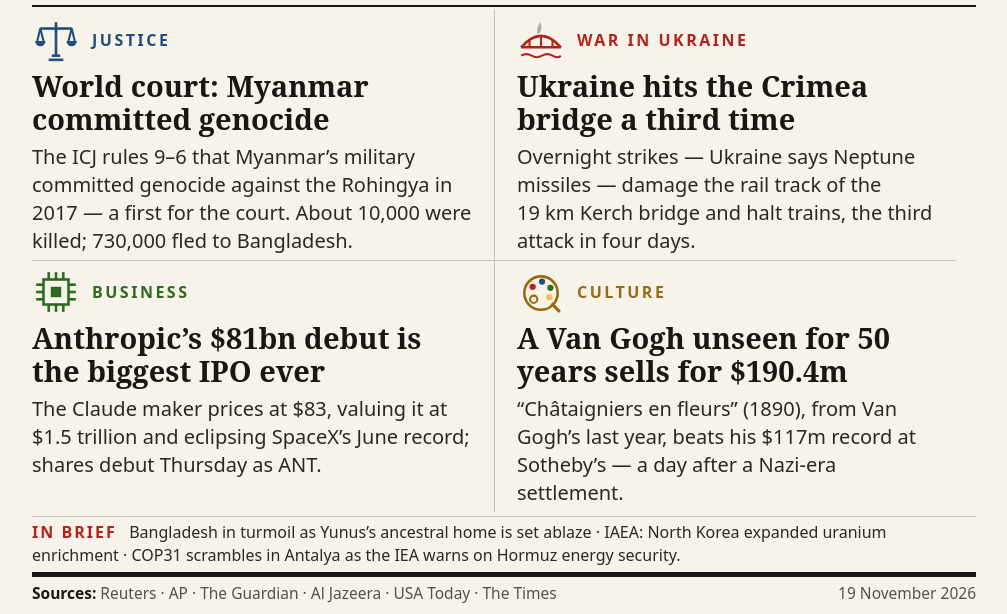
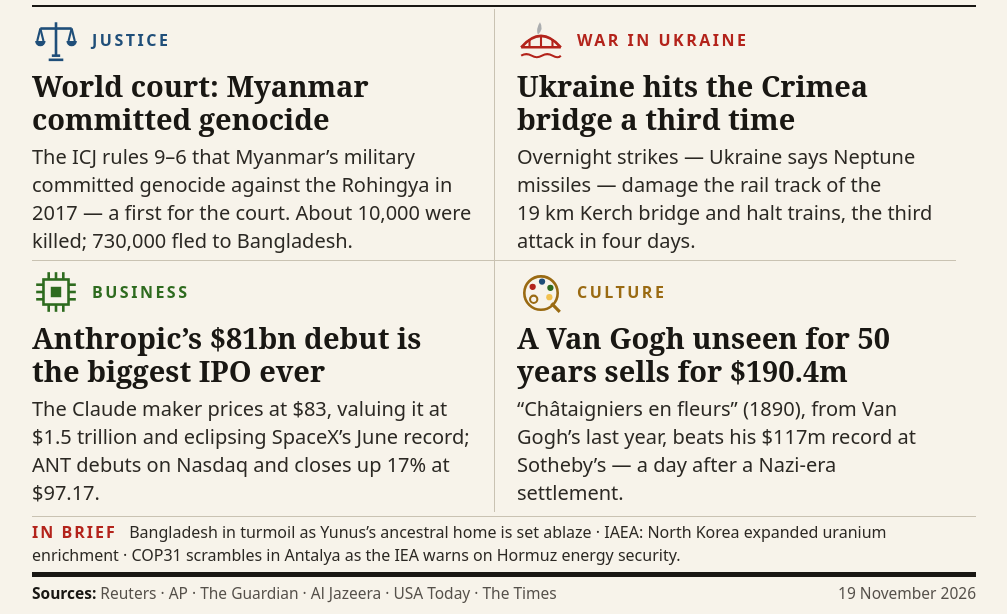
Before and after one commit to superhuhuhu/news-image-1119, a website: page build/news.html in a window 1280 px wide. Shown: the part 410-1024 px from the top of the page, without its empty margins (8-1015 px from the left). Drawn offline with Linux system fonts and the light colour scheme.

Commit message:
news-image-20261119: ANT debuts and closes up 17% at $97.17
Refresh after verification: all five stories re-checked against live
sources (Reuters/AP/CNA/SCMP/Nasdaq). Only change: Anthropic cell now
records the actual Nasdaq debut outcome (opened $111.50, closed
$97.17, +17% vs the $83 IPO price) instead of the pre-debut wording.
No story swapped; no Nov 20 news included.

```diff
--- a/build/news.html
+++ b/build/news.html
@@ -215,7 +215,7 @@
         <span class="tag">Business</span>
       </div>
       <h3>Anthropic&rsquo;s $81bn debut is the biggest IPO ever</h3>
-      <p>The Claude maker prices at $83, valuing it at $1.5 trillion and eclipsing SpaceX&rsquo;s June record; shares debut Thursday as ANT.</p>
+      <p>The Claude maker prices at $83, valuing it at $1.5 trillion and eclipsing SpaceX&rsquo;s June record; ANT debuts on Nasdaq and closes up 17% at $97.17.</p>
     </div>
 
     <div class="cell c-ochre">
```
Also changed, not shown: entry.png.
